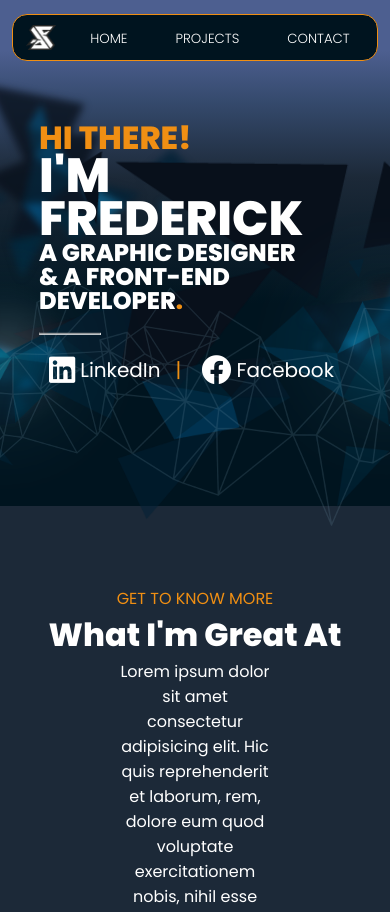
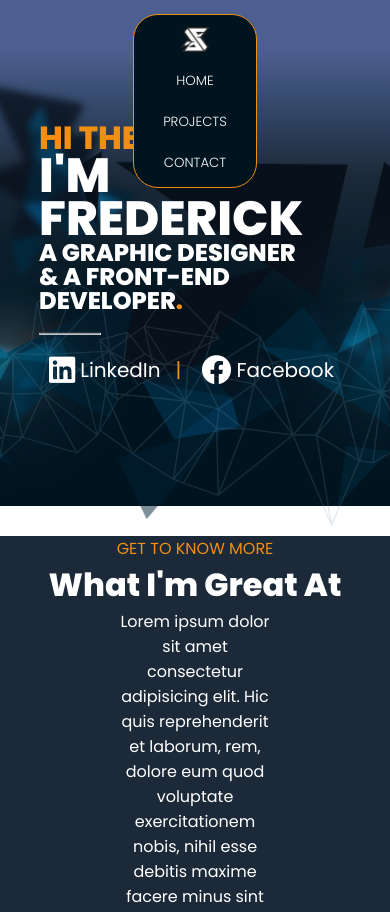
Before and after one commit to XoenLee/fnreyes-portfolio, a plain HTML site: page index.html in a window 390 px wide. Shown: the top 912 px of the page. Drawn offline with Linux system fonts and the light colour scheme.

Commit message:
Added responsiveness to navbar

```diff
--- a/style.css
+++ b/style.css
@@ -419,9 +419,20 @@ div.client-nav-container ul a {
     }
 
     header nav {
-        padding: 3px; /* Decrease padding for smaller screens */
-        border-radius: 15px; /* Decrease border radius for smaller screens */
+        flex-direction: column;
+        align-items: center;
     }
+
+    header ul {
+        flex-direction: column;
+        text-align: center;
+    }
+
+    header ul li {
+        margin: 0.5rem 0;
+    }
+}
+
 
     .heroSection {
         width: 80%; /* Adjust this value as needed for smaller devices */
```
